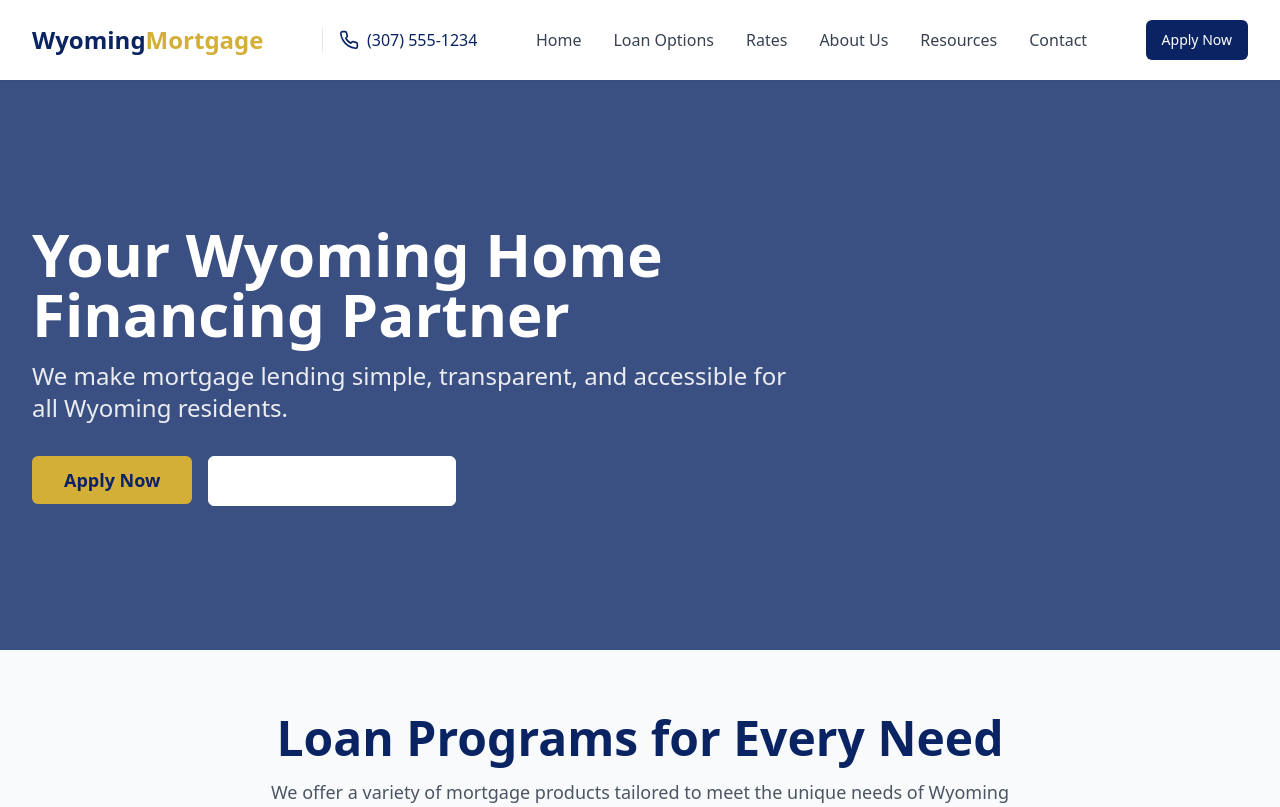
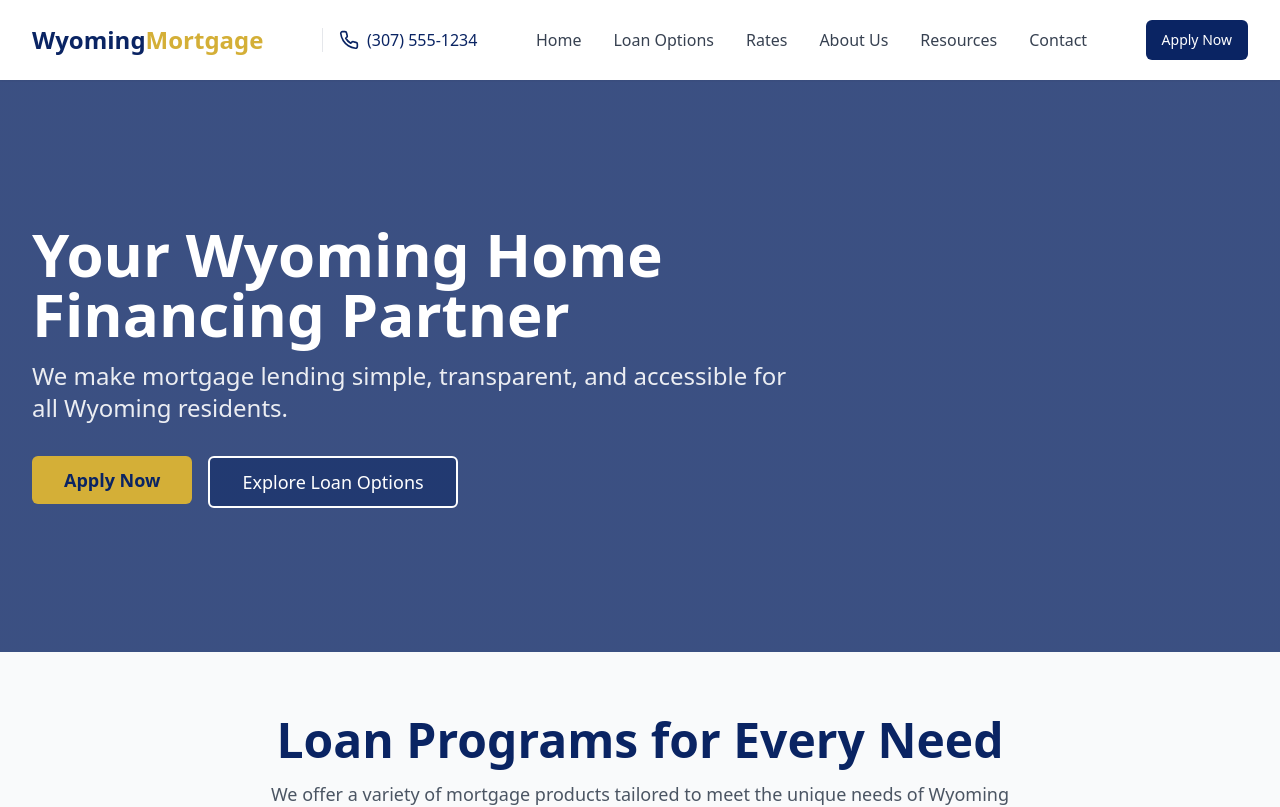
Before and after one commit to sendwell-inc/wyoming-mortgage-updates, a React (Vite) app: page / in a window 1280 px wide. Shown: the top 807 px of the page. Built offline with nearby package versions, Linux system fonts and the light colour scheme.

Commit message:
Fix: Improve Explore Loan Options button visibility
Ensure text is visible on the "Explore Loan Options" button.

```diff
--- a/src/components/home/Hero.tsx
+++ b/src/components/home/Hero.tsx
@@ -23,7 +23,7 @@ const Hero = () => {
             <Link to="/loan-options">
               <Button
                 variant="outline"
-                className="border-white text-white hover:bg-white/20 hover:border-white text-lg px-8 py-6 transition-all duration-300"
+                className="border-2 border-white text-white bg-brand-navy/50 hover:bg-white/20 hover:border-white text-lg px-8 py-6 transition-all duration-300"
               >
                 Explore Loan Options
               </Button>
```
